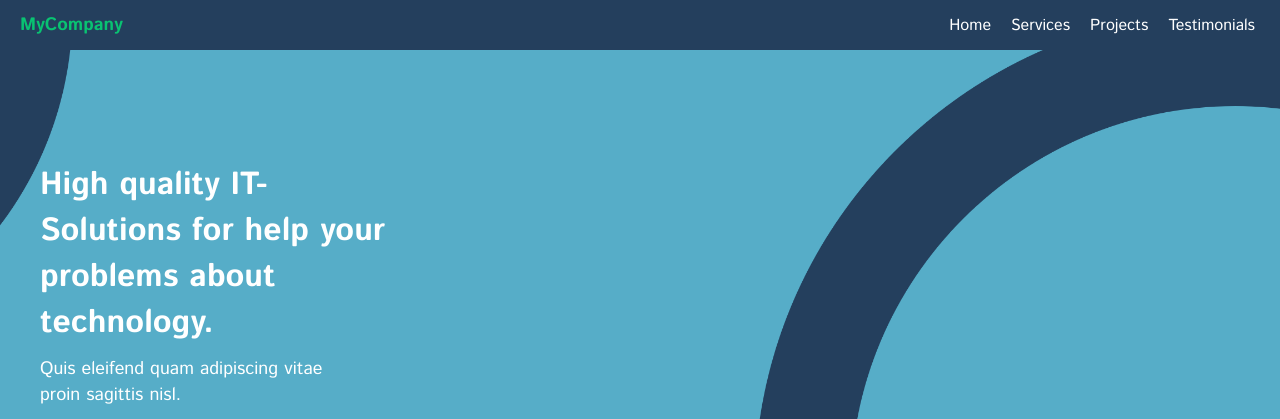
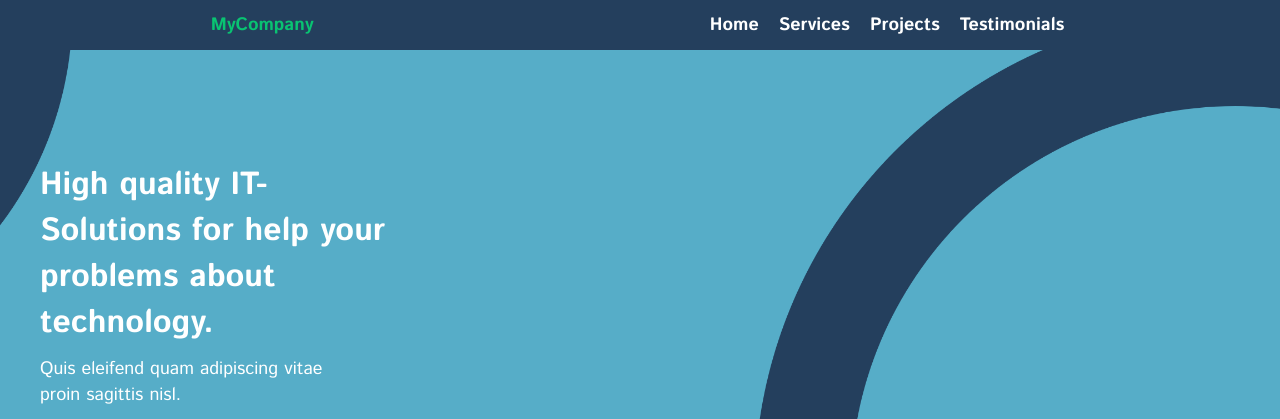
Before and after one commit to samueldev900/tech-solutins-app, a PHP site: page / in a window 1280 px wide. Shown: the top 419 px of the page. Run offline with PHP 8.4, Linux system fonts and the light colour scheme; some libraries are stand-ins or nearby versions.

Commit message:
header finalizado

```diff
--- a/Estilos/css-default/style.css
+++ b/Estilos/css-default/style.css
@@ -37,8 +37,8 @@ header {
   background-color: var(--cor1);
   height: 50px;
   display: flex;
-  justify-content: space-between;
   align-items: center;
+  justify-content: space-around;
 }
 
 #brand {
@@ -46,6 +46,11 @@ header {
   font-size: 18px;
   display: flex;
   align-items: center;
+}
+nav{
+  align-self: center;
+  font-size: 18px;
+  font-weight: bold;
 }
 
 #brand a {
```
